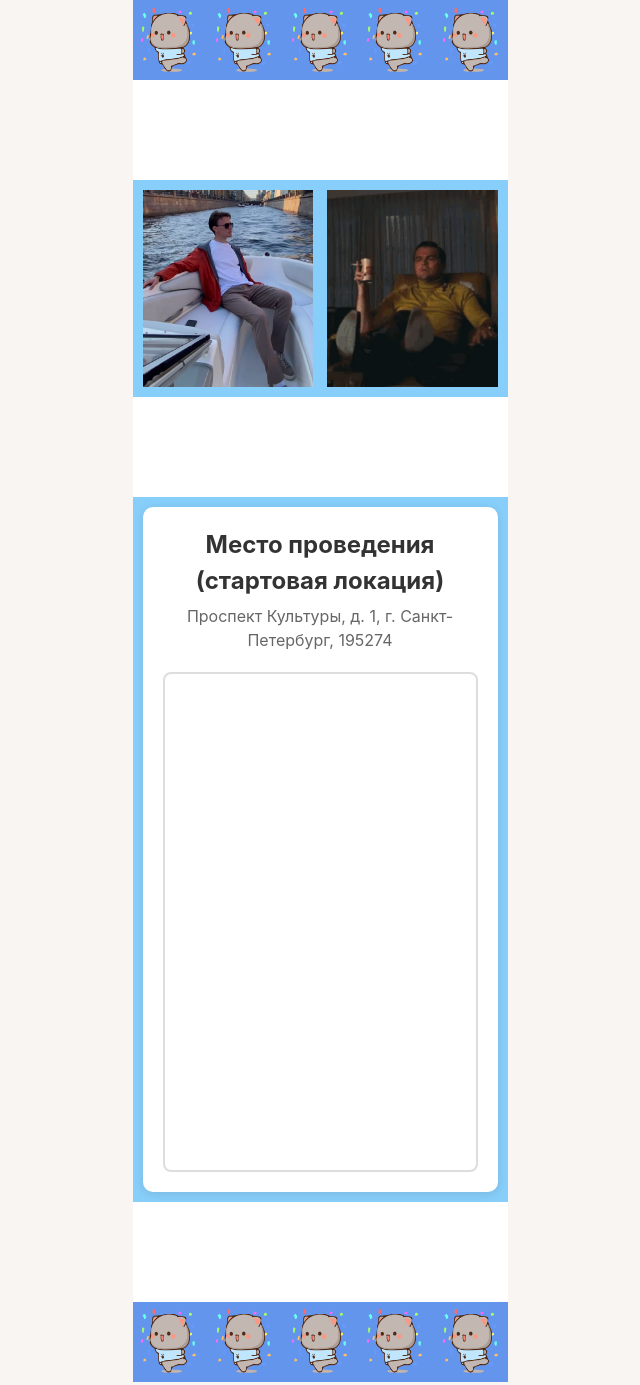
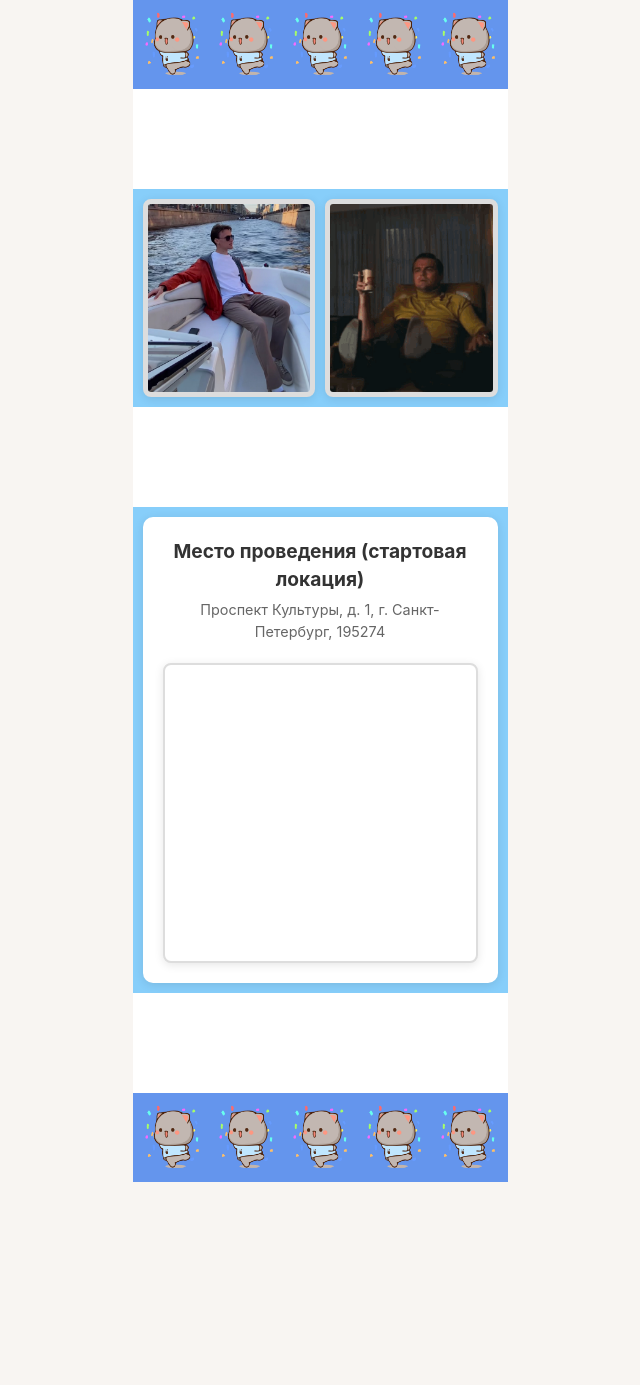
Before and after one commit to AlinaShilishpanova/Vova-s-25th-Birthday, a plain HTML site: page index.html in a window 1280 px wide. Shown: the whole page, without its empty margins (320-960 px from the left). After the commit the page ends 1182 px from the top, so only its background shows below. Drawn offline with Linux system fonts and the light colour scheme; a web font is replaced by a local one.

Commit message:
Проба 1-я

```diff
--- a/index.html
+++ b/index.html
@@ -5,10 +5,10 @@
     <meta http-equiv="X-UA-Compatible" content="IE=edge" />
     <meta name="viewport" content="width=device-width, initial-scale=1.0" />
     <title>С днем рождения, хлебобулочный завод!</title>
-    <link rel="icon" href="favicon.ico" />   <!-- СКОРРЕКТИРОВАТЬ ССЫЛКУ -->
-    <link rel="icon" href="favicon.ico" sizes="any" />   <!-- СКОРРЕКТИРОВАТЬ ССЫЛКУ -->
-    <link rel="icon" href="icon.svg" type="image/svg+xml" />   <!-- СКОРРЕКТИРОВАТЬ ССЫЛКУ -->
-    <link rel="apple-touch-icon" href="apple-touch-icon.png" />   <!-- СКОРРЕКТИРОВАТЬ ССЫЛКУ -->
+    <link rel="icon" href="favicon.ico" />
+    <link rel="icon" href="favicon.ico" sizes="any" />
+    <link rel="icon" href="icon.svg" type="image/svg+xml" />
+    <link rel="apple-touch-icon" href="apple-touch-icon.png" />
     <meta name="description" content="Мастерская ручной керамики Гончарный Круг. Уникальная керамика для вашего дома, мастер-классы по гончарному делу." />
     <link rel="stylesheet" href="./fonts/fonts.css" />
     <link rel="stylesheet" href="./styles/global.css" />
@@ -16,25 +16,29 @@
   </head>
   <body class="page">
     <header class="header">
-      <img  class="img_about" src="./images/ezgif-7b9a578c8d17cf87.gif"/>
-        <img  class="img_about" src="./images/ezgif-7b9a578c8d17cf87.gif"/>
-        <img  class="img_about" src="./images/ezgif-7b9a578c8d17cf87.gif"/>
-        <img  class="img_about" src="./images/ezgif-7b9a578c8d17cf87.gif"/>
-        <img  class="img_about" src="./images/ezgif-7b9a578c8d17cf87.gif"/>
+      <div class="header__images">
+        <img class="img_about" src="./images/ezgif-7b9a578c8d17cf87.gif" alt=""/>
+        <img class="img_about" src="./images/ezgif-7b9a578c8d17cf87.gif" alt=""/>
+        <img class="img_about" src="./images/ezgif-7b9a578c8d17cf87.gif" alt=""/>
+        <img class="img_about" src="./images/ezgif-7b9a578c8d17cf87.gif" alt=""/>
+        <img class="img_about" src="./images/ezgif-7b9a578c8d17cf87.gif" alt=""/>
+      </div>
     </header>
     <main class="content">
 
       <section class="section about">
-
+        <!-- Контент секции about -->
       </section>
 
       <section class="section gallery">
-        <img  class="img_gallery" src="./images/Безымянный.png"/>
-        <img  class="img_gallery" src="./images/leonardo-dicaprio-rick-dalton.gif"/>
+        <div class="gallery__container">
+          <img class="img_gallery" src="./images/Безымянный.png" alt=""/>
+          <img class="img_gallery" src="./images/leonardo-dicaprio-rick-dalton.gif" alt=""/>
+        </div>
       </section>
 
       <section class="section process">
-
+        <!-- Контент секции process -->
       </section>
 
       <section class="section workshops">
@@ -42,7 +46,7 @@
           <h1>Место проведения (стартовая локация)</h1>
           <p>Проспект Культуры, д. 1, г. Санкт-Петербург, 195274</p>
           <div id="map-container"></div>
-      </div>
+        </div>
 
         <!-- Подключаем API Яндекс Карт -->
         <script src="https://api-maps.yandex.ru/2.1/?apikey=ваш_ключ&lang=ru_RU" type="text/javascript"></script>
@@ -50,16 +54,18 @@
       </section>
 
       <section class="section contacts">
-
+        <!-- Контент секции contacts -->
       </section>
 
     </main>
     <footer class="footer">
-      <img  class="img_about" src="./images/ezgif-7b9a578c8d17cf87.gif"/>
-      <img  class="img_about" src="./images/ezgif-7b9a578c8d17cf87.gif"/>
-      <img  class="img_about" src="./images/ezgif-7b9a578c8d17cf87.gif"/>
-      <img  class="img_about" src="./images/ezgif-7b9a578c8d17cf87.gif"/>
-      <img  class="img_about" src="./images/ezgif-7b9a578c8d17cf87.gif"/>
+      <div class="footer__images">
+        <img class="img_about" src="./images/ezgif-7b9a578c8d17cf87.gif" alt=""/>
+        <img class="img_about" src="./images/ezgif-7b9a578c8d17cf87.gif" alt=""/>
+        <img class="img_about" src="./images/ezgif-7b9a578c8d17cf87.gif" alt=""/>
+        <img class="img_about" src="./images/ezgif-7b9a578c8d17cf87.gif" alt=""/>
+        <img class="img_about" src="./images/ezgif-7b9a578c8d17cf87.gif" alt=""/>
+      </div>
     </footer>
   </body>
 </html>
--- a/styles/style.css
+++ b/styles/style.css
@@ -5,11 +5,29 @@
   font-family: 'Inter', sans-serif;
   color: #3C2F2D;
   line-height: 1.5;
+  overflow-x: hidden;
 }
 
 .header {
-  height: 80px; /* УДАЛИТЬ */
   background-color: CornflowerBlue;
+  padding: 10px 0;
+}
+
+.header__images,
+.footer__images {
+  display: flex;
+  justify-content: space-between;
+  align-items: center;
+  flex-wrap: nowrap;
+  gap: 2px;
+  padding: 0 5px;
+}
+
+.img_about {
+  width: calc(20% - 4px);
+  height: auto;
+  object-fit: contain;
+  flex-shrink: 0;
 }
 
 .content {
@@ -25,26 +43,28 @@
   background-color: White;
 }
 
-.img_about {
-  height: 100%;
-  width: auto;
-  object-fit: contain;
-  max-width: calc(20% - 4px);
+.gallery {
+  padding: 10px;
+  background-color: LightSkyBlue;
 }
 
-.gallery {
-  padding: 10px;
+.gallery__container {
   display: flex;
   justify-content: space-between;
-  background-color: LightSkyBlue;
   gap: 10px;
+  flex-wrap: nowrap;
 }
 
 .img_gallery {
-  width: 48%;
+  width: calc(50% - 5px);
   height: auto;
   object-fit: cover;
   flex-shrink: 0;
+  border-radius: 8px; /* Добавляем скругление как у карты */
+  border: 5px solid #ddd; /* Такая же рамка как у карты */
+  box-shadow: 0 2px 10px rgba(0,0,0,0.1); /* Такая же тень как у карты */
+  background-color: white; /* Фон на случай прозрачных изображений */
+  box-sizing: border-box; /* Учитываем рамку в ширине */
 }
 
 .process {
@@ -63,21 +83,9 @@
 }
 
 .footer {
-  height: 80px; /* УДАЛИТЬ */
   background-color: CornflowerBlue;
+  padding: 10px 0;
 }
-
-/*
-body {
-    display: flex;
-    justify-content: center;
-    align-items: center;
-    height: 100vh;
-    margin: 0;
-    background-color: #f4f4f9;
-    font-family: Arial, sans-serif;
-}
-*/
 
 .container {
   display: flex;
@@ -90,24 +98,35 @@ body {
   background-color: white;
   border-radius: 10px;
   box-shadow: 0 2px 10px rgba(0,0,0,0.1);
+  box-sizing: border-box;
 }
 
 h1 {
   color: #333;
   margin-bottom: 5px;
   text-align: center;
+  font-size: 1.2rem;
 }
 
 p {
   color: #666;
   margin-bottom: 20px;
   text-align: center;
+  font-size: 0.9rem;
 }
 
 #map-container {
   width: 100%;
-    height: 500px;
+  height: 300px;
   border-radius: 8px;
   overflow: hidden;
   border: 2px solid #ddd;
+  box-shadow: 0 2px 10px rgba(0,0,0,0.1); /* Добавляем тень для единообразия */
+  background-color: white; /* Фон на случай если карта не загрузится */
 }
+
+/* Дополнительные стили для лучшего отображения изображений */
+.img_gallery:hover {
+  transform: translateY(-2px); /* Легкий эффект поднятия при наведении */
+  transition: transform 0.2s ease;
+}
```
Lines whose indentation alone changed are shown as unchanged.
